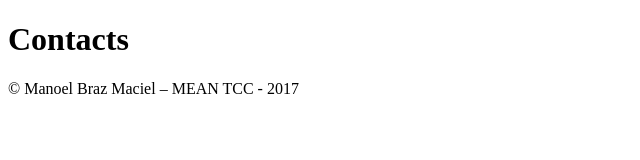
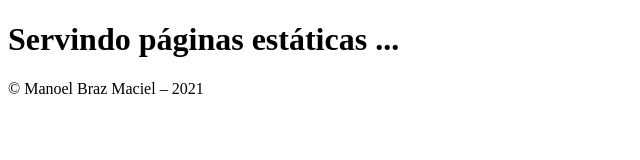
Before and after one commit to manoelmaciel/TCC, a website: page 2Express/public/index.html in a window 1280 px wide. Shown: the whole page, without its empty margins (0-640 px from the left). Drawn offline with Linux system fonts and the light colour scheme.

Commit message:
Uma visita ... De fim de ano!

```diff
--- a/2Express/public/index.html
+++ b/2Express/public/index.html
@@ -3,17 +3,17 @@
 
 <head>
   <meta charset="UTF-8">
-  <title>Contacts</title>
+  <title>Static - Express</title>
 </head>
 
 <body class="container">
 
   <div class="jumbotron">
-    <h1>Contacts</h1>
+    <h1>Servindo páginas estáticas ...</h1>
   </div>
 
   <footer class="jumbotron">
-    &copy; Manoel Braz Maciel – MEAN TCC - 2017
+    &copy; Manoel Braz Maciel – 2021
   </footer>
 
 </body>
```
Also changed, not shown: 1 other file.
